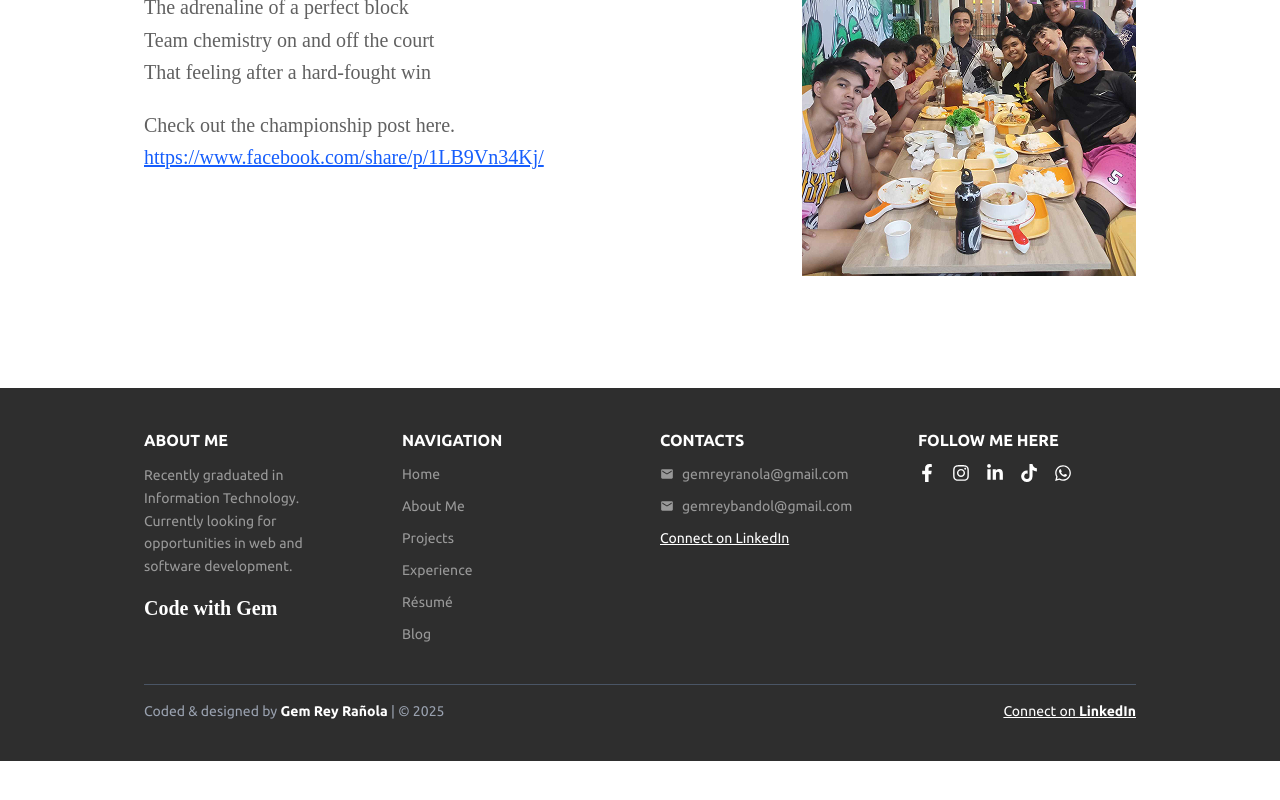
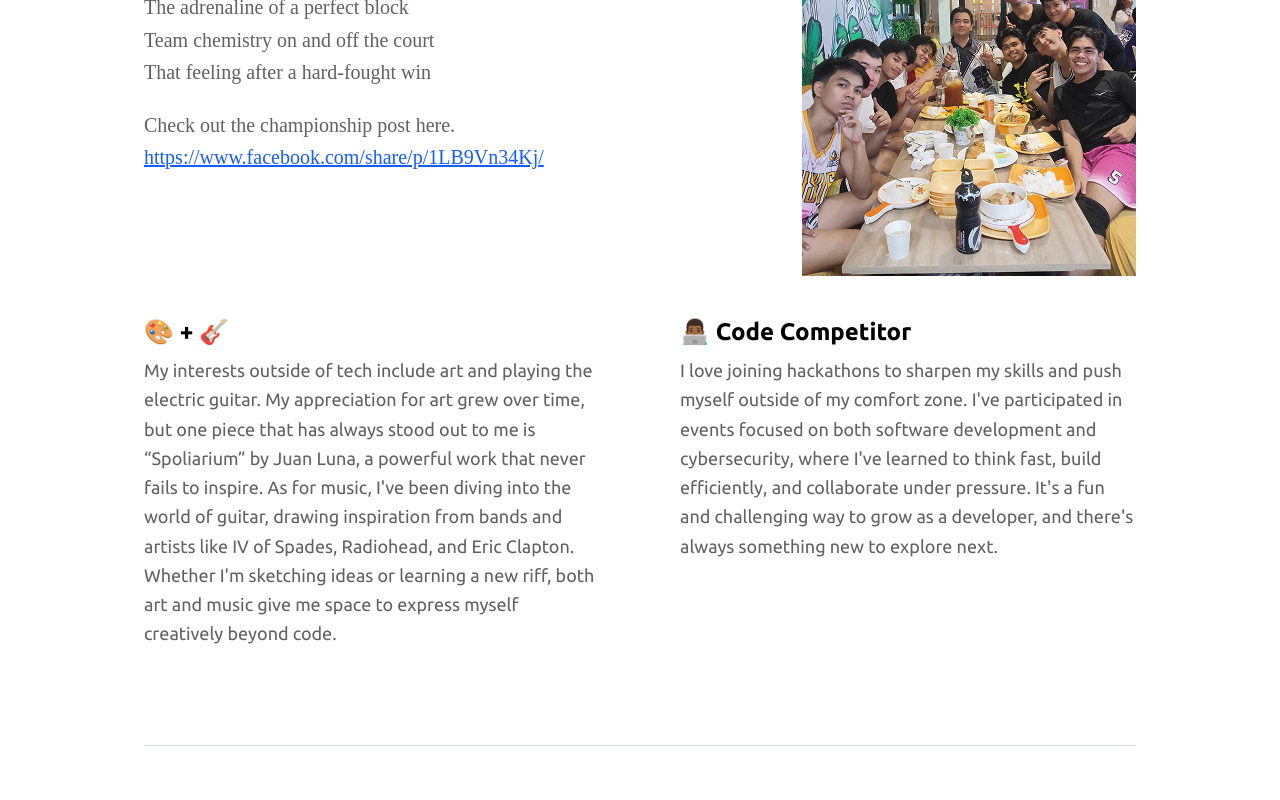
Before and after one commit to gemrey13/gemrey13.github.io, a React (Vite) app: page /about-me in a window 1280 px wide. Shown: the part 1413-2213 px from the top of the page. Before the commit the page ends 2174 px from the top, so only its background shows below. Built offline with nearby package versions, Linux system fonts and the light colour scheme; a web font is replaced by a local one.

Commit message:
Refactor AboutMe section: remove MoreDetailsSection, add GuitarArtSection and enhance VolleyballSection with animations

```diff
--- /dev/null
+++ b/src/components/sections/EventsSection.tsx
@@ -0,0 +1,7 @@
+const EventsSection = () => {
+  return (
+    <div>EventsSection</div>
+  )
+}
+
+export default EventsSection
--- /dev/null
+++ b/src/components/sections/GuitarArtSection.tsx
@@ -0,0 +1,48 @@
+import { motion } from "framer-motion";
+
+const GuitarArtSection = () => {
+  return (
+    <div className="grid grid-cols-1 items-start gap-8 pt-10 md:grid-cols-2 md:gap-20">
+      <motion.article
+        whileInView={{ opacity: 1, x: 0 }}
+        initial={{ opacity: 0, x: -100 }}
+        transition={{ duration: 1 }}
+        viewport={{ once: true }}
+        className="flex flex-col gap-2"
+      >
+        <h3 className="text-xl font-semibold md:text-2xl">🎨 + 🎸</h3>
+        <p className="text-secondary md:text-lg/relaxed">
+          My interests outside of tech include art and playing the electric
+          guitar. My appreciation for art grew over time, but one piece that has
+          always stood out to me is “Spoliarium” by Juan Luna, a powerful work
+          that never fails to inspire. As for music, I've been diving into the
+          world of guitar, drawing inspiration from bands and artists like IV of
+          Spades, Radiohead, and Eric Clapton. Whether I'm sketching ideas or
+          learning a new riff, both art and music give me space to express
+          myself creatively beyond code.
+        </p>
+      </motion.article>
+      <motion.article
+        whileInView={{ opacity: 1, x: 0 }}
+        initial={{ opacity: 0, x: 100 }}
+        transition={{ duration: 1 }}
+        viewport={{ once: true }}
+        className="flex flex-col gap-2"
+      >
+        <h3 className="text-xl font-semibold md:text-2xl">
+          👨🏾‍💻 Code Competitor
+        </h3>
+        <p className="text-secondary md:text-lg/relaxed">
+          I love joining hackathons to sharpen my skills and push myself outside
+          of my comfort zone. I've participated in events focused on both
+          software development and cybersecurity, where I've learned to think
+          fast, build efficiently, and collaborate under pressure. It's a fun
+          and challenging way to grow as a developer, and there's always
+          something new to explore next.
+        </p>
+      </motion.article>
+    </div>
+  );
+};
+
+export default GuitarArtSection;
--- a/src/components/sections/MoreDetailsSection.tsx
+++ /dev/null
@@ -1,13 +0,0 @@
-import Title from "../ui/Title"
-import VolleyballSection from "./VolleyballSection"
-
-const MoreDetailsSection = () => {
-  return (
-    <section>
-      <Title header="More Than Just a Developer." />
-      <VolleyballSection />
-    </section>
-  )
-}
-
-export default MoreDetailsSection
--- a/src/components/sections/VolleyballSection.tsx
+++ b/src/components/sections/VolleyballSection.tsx
@@ -1,10 +1,17 @@
 import GemBlock from "../../assets/photos/Gem block pic.png";
 import TeamPic from "../../assets/photos/Volleyball team pic.png";
+import { motion } from "framer-motion";
 
 const VolleyballSection = () => {
   return (
     <section>
-      <article className="text-secondary grid grid-cols-1 space-y-5 md:grid-cols-[65%_35%]">
+      <motion.article
+        whileInView={{ opacity: 1, x: 0 }}
+        initial={{ opacity: 0, x: -100 }}
+        transition={{ duration: 1 }}
+        viewport={{ once: true }}
+        className="text-secondary grid grid-cols-1 space-y-5 md:grid-cols-[65%_35%]"
+      >
         <div className="font-droid flex flex-col gap-5 md:text-xl/relaxed">
           <div className="font-ubuntu mt-7 py-2 text-black">
             <h2 className="text-xl font-semibold md:text-3xl">
@@ -50,7 +57,7 @@ const VolleyballSection = () => {
             alt="Team photo of BSIT Golden Huskies volleyball team"
           />
         </div>
-      </article>
+      </motion.article>
     </section>
   );
 };
--- a/src/pages/AboutMe.tsx
+++ b/src/pages/AboutMe.tsx
@@ -1,15 +1,23 @@
 import AboutMeInfo from "../components/list/AboutMeInfo";
-import MoreDetailsSection from "../components/sections/MoreDetailsSection";
+import GuitarArtSection from "../components/sections/GuitarArtSection";
+import VolleyballSection from "../components/sections/VolleyballSection";
+import Title from "../components/ui/Title";
 
 const AboutMe = () => {
   return (
-    <section className="mx-5 mt-14 md:mx-14 md:mt-20 lg:mx-36">
+    <section className="mx-5 mt-14 md:mx-14 md:mt-20 lg:mx-36 overflow-x-hidden">
       <h1 className="text-xl font-semibold md:text-3xl">About Me</h1>
       <AboutMeInfo />
 
       <hr className="my-14 border-gray-300 md:my-24" />
 
-      <MoreDetailsSection />
+      <Title header="More Than Just a Developer." />
+      <VolleyballSection />
+
+      <GuitarArtSection />
+
+      <hr className="my-14 border-gray-300 md:my-24" />
+
     </section>
   );
 };
```
